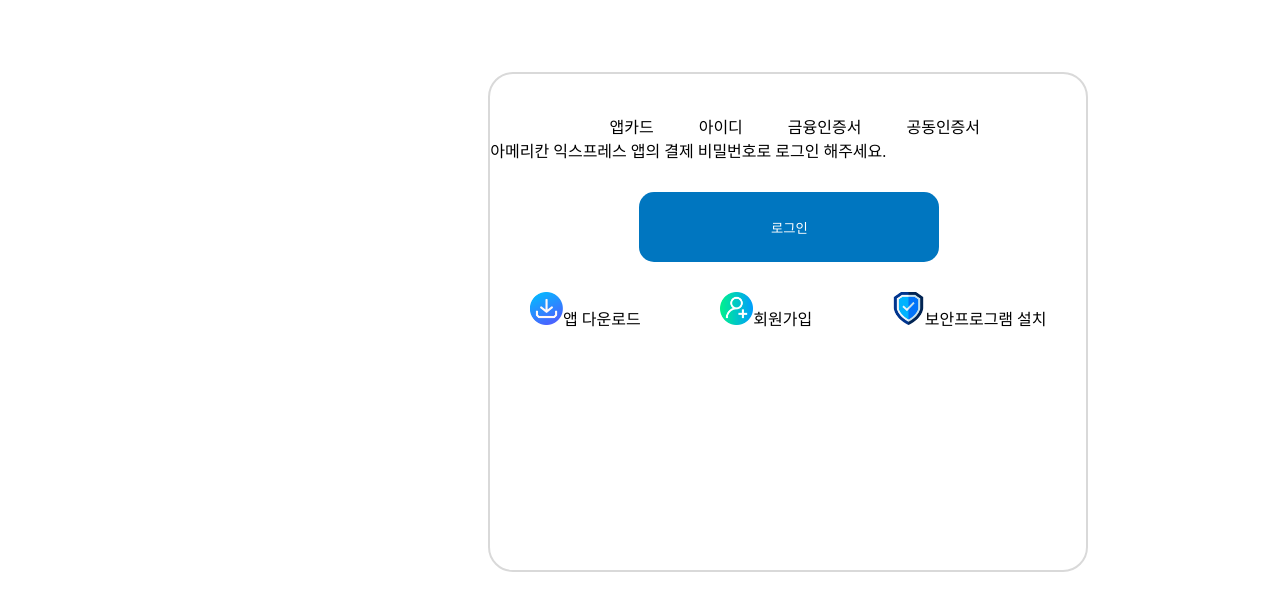
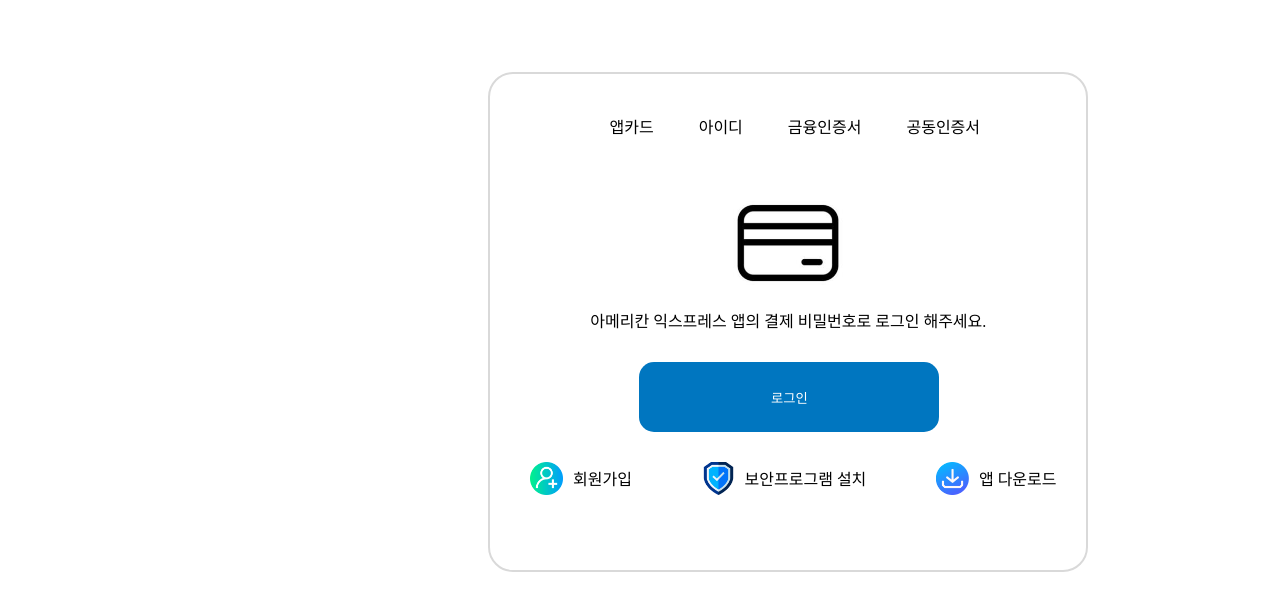
Before and after one commit to Kbit1/Leejaejin-profile960604, a plain HTML site: page login.html in a window 1280 px wide. Shown: the part 321-932 px from the top of the page. Drawn offline with nearby package versions, Linux system fonts and the light colour scheme; a web font is replaced by a local one.

Commit message:
Update login.html

```diff
--- a/login.html
+++ b/login.html
@@ -22,7 +22,7 @@
         </div>
 
         <div class="gnd-wrap">
-            <h1><a href="#"><img src="./img/logo.jpg" alt="아메리칸익스프레스 로고"></a></h1>
+            <h1><a href="main.html"><img src="./img/logo.jpg" alt="아메리칸익스프레스 로고"></a></h1>
             <nav class="menu-list">
                 <ul>
                     <li>MY</li>
@@ -45,6 +45,7 @@
     <main>
         <section>
             <div id="login-center">
+                <div class="login-change">
                     <ul>
                         <li>앱카드</li>
                         <li>아이디</li>
@@ -53,18 +54,18 @@
                     </ul>
 
                     <div>
-                    <div></div>
+                        <div class="login-change-img"></div>
                         <p>아메리칸 익스프레스 앱의
                             결제 비밀번호로 로그인 해주세요.
                         </p>
                     </div>
-
+                </div>
                     <a href=""><button>로그인</button></a> <!--자바스크립트로 button 을 누르면 div 창이 안보이던게 보이게끔 만들기-->
 
-                <div>
-                    <p><img src="./img/download-icon.png">앱 다운로드</p>
-                    <p><img src="./img/sign-up-icon.png">회원가입</p>
-                    <p><img src="./img/Security-icon.png">보안프로그램 설치</p>
+                <div class="login-footer">
+                    <p><img src="./img/sign-up-icon.png" alt="회원가입 안내 이미지"><span><a href="#">회원가입</a></span></p> <!--회원가입을 누르면 아이디 입력 창과 비밀번호 입력창이 나오게 변경한다-->
+                    <p><img src="./img/Security-icon.png" alt="해킹 방지를 위한 보안프로그램 설치"><span><a href="./img/보안프로그램 예시 이미지.png">보안프로그램 설치</a></span></p>
+                    <p><img src="./img/download-icon.png" alt="핸드폰 로그인을 위한 어플 설치 링크 안내"><span><a href="#">앱 다운로드</a></span></p>  <!--앱다운을 누르며 안드로이드 / 아이폰 QR이 보이게 수정시킨다-->
                 </div>
             </div>
         </section>
```
Lines whose indentation alone changed are shown as unchanged.
